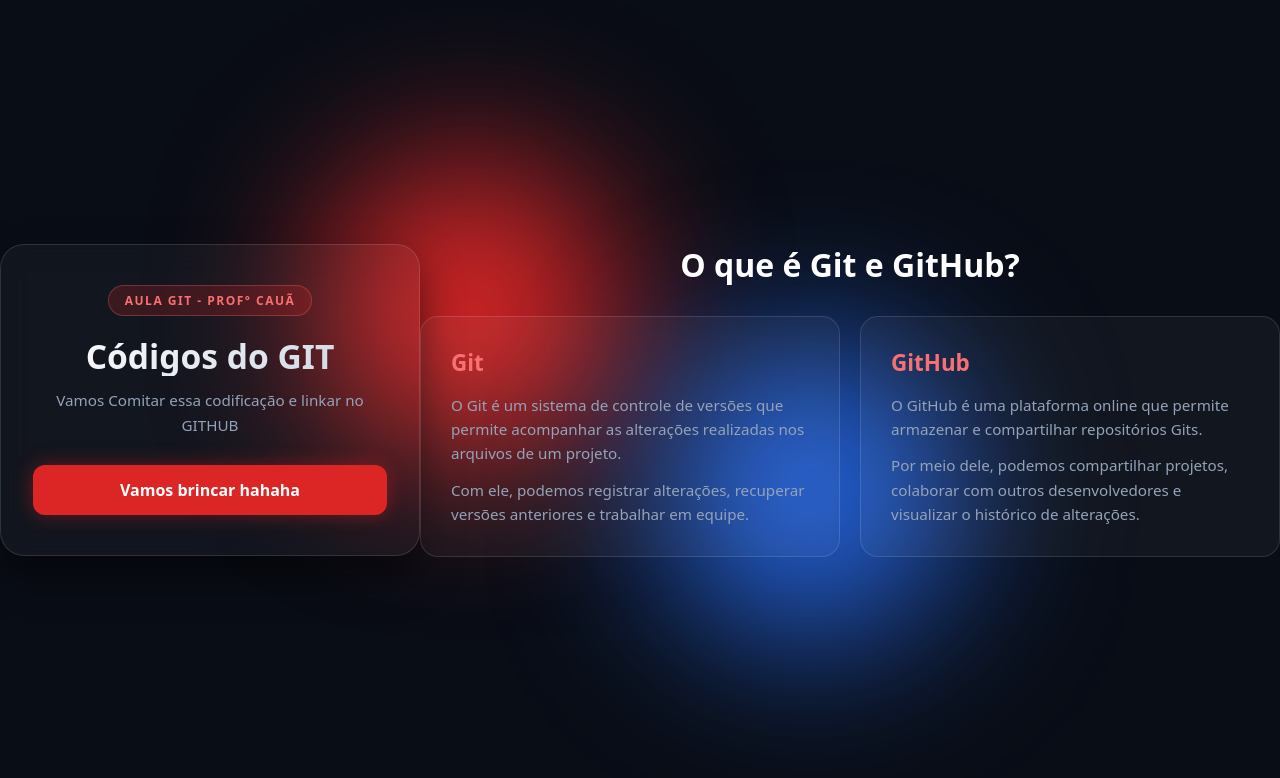
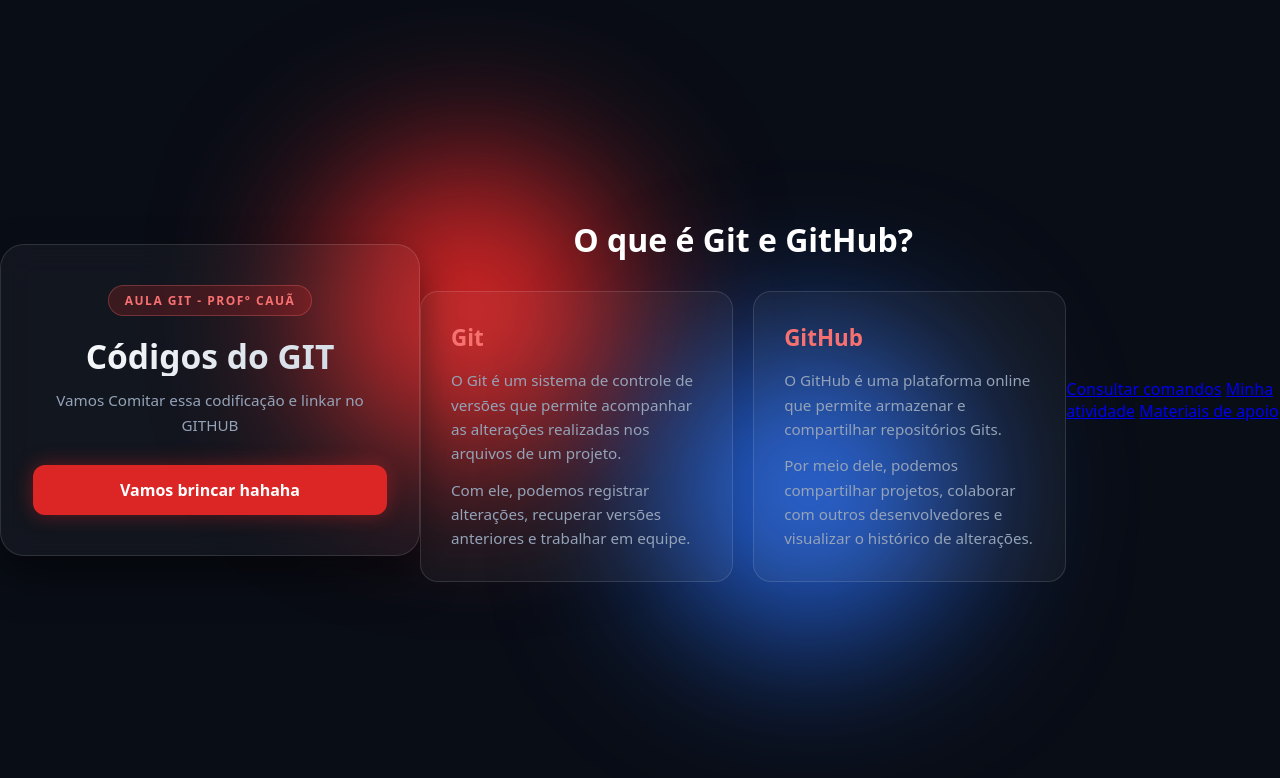
Before and after one commit to Bella11022011/Isabella_pa, a plain HTML site: page index.html in a window 1280 px wide. Drawn offline with Linux system fonts and the light colour scheme.

Commit message:
criei o meu nav, navegação dos estudos

```diff
--- a/index.html
+++ b/index.html
@@ -64,5 +64,10 @@
               </div>
          </div>
     </section>
+     <nav class="menu-estudo" aria-label="Navegação dos estudos">
+        <a href="#comandos">Consultar comandos</a>
+        <a href="#atividade">Minha atividade</a>
+        <a href="#materiais">Materiais de apoio</a>
+    </nav>
 </body>
 </html>
```
